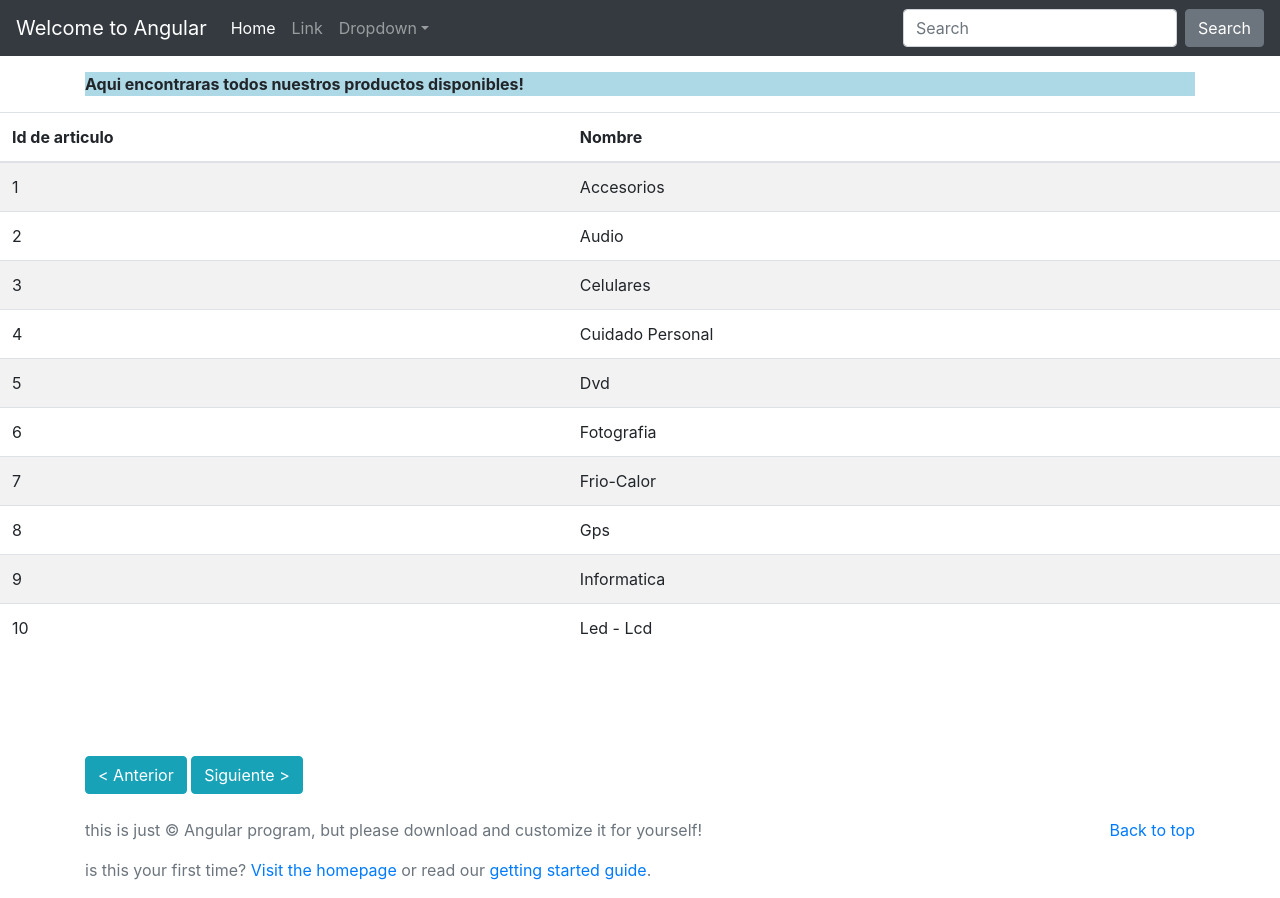
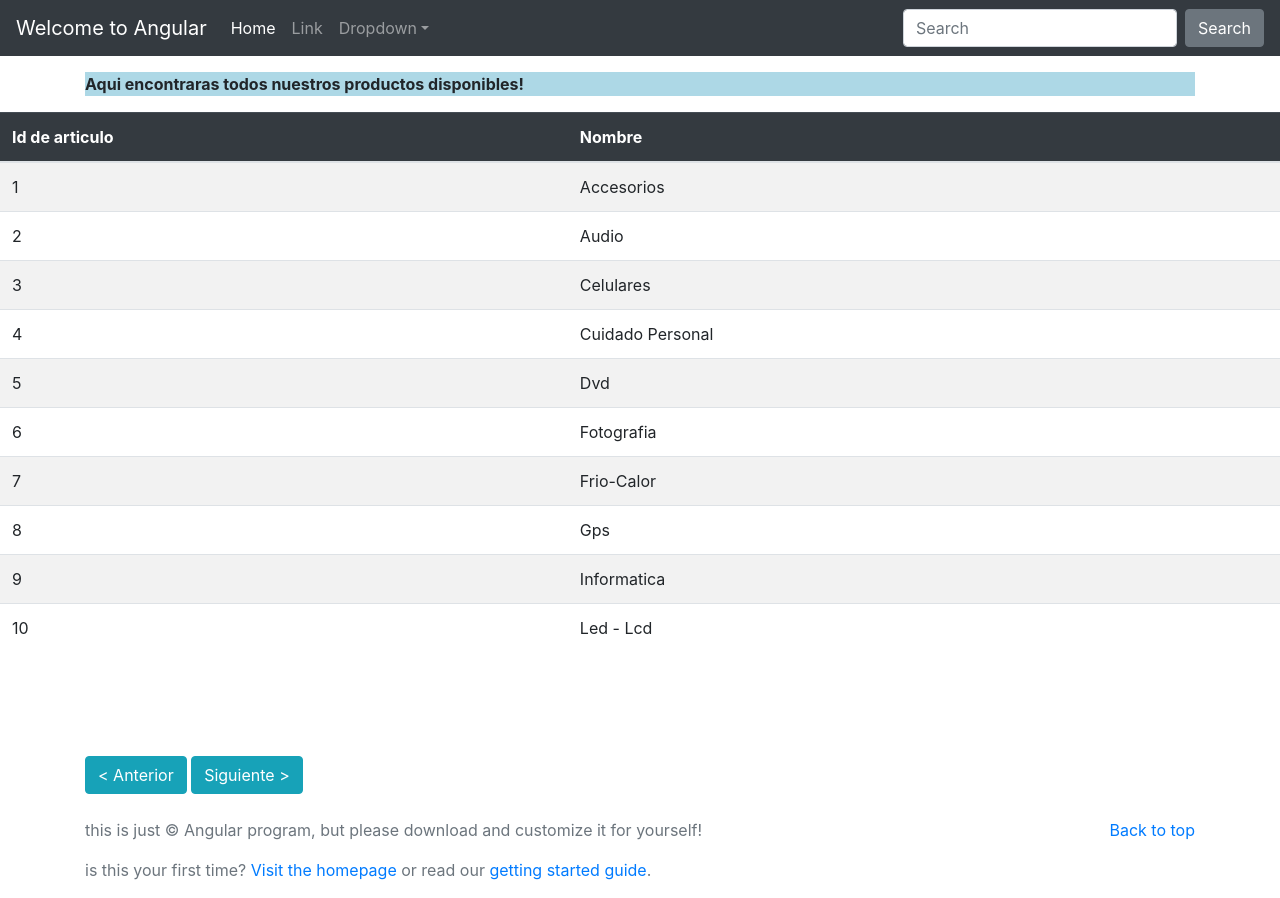
Before and after one commit to juliscrep/angular-primer-proyecto, an Angular app: page / in a window 1280 px wide. Built offline with nearby package versions, Linux system fonts and the light colour scheme.

Commit message:
1 file modified

```diff
--- a/src/app/menu-barra/menu-barra.component.html
+++ b/src/app/menu-barra/menu-barra.component.html
@@ -40,7 +40,7 @@
 </div>
 
 <table class="table table-striped">
-  <thead>
+  <thead class="table-dark">
   <tr>
     <th> Id de articulo</th>
     <th> Nombre</th>
```
